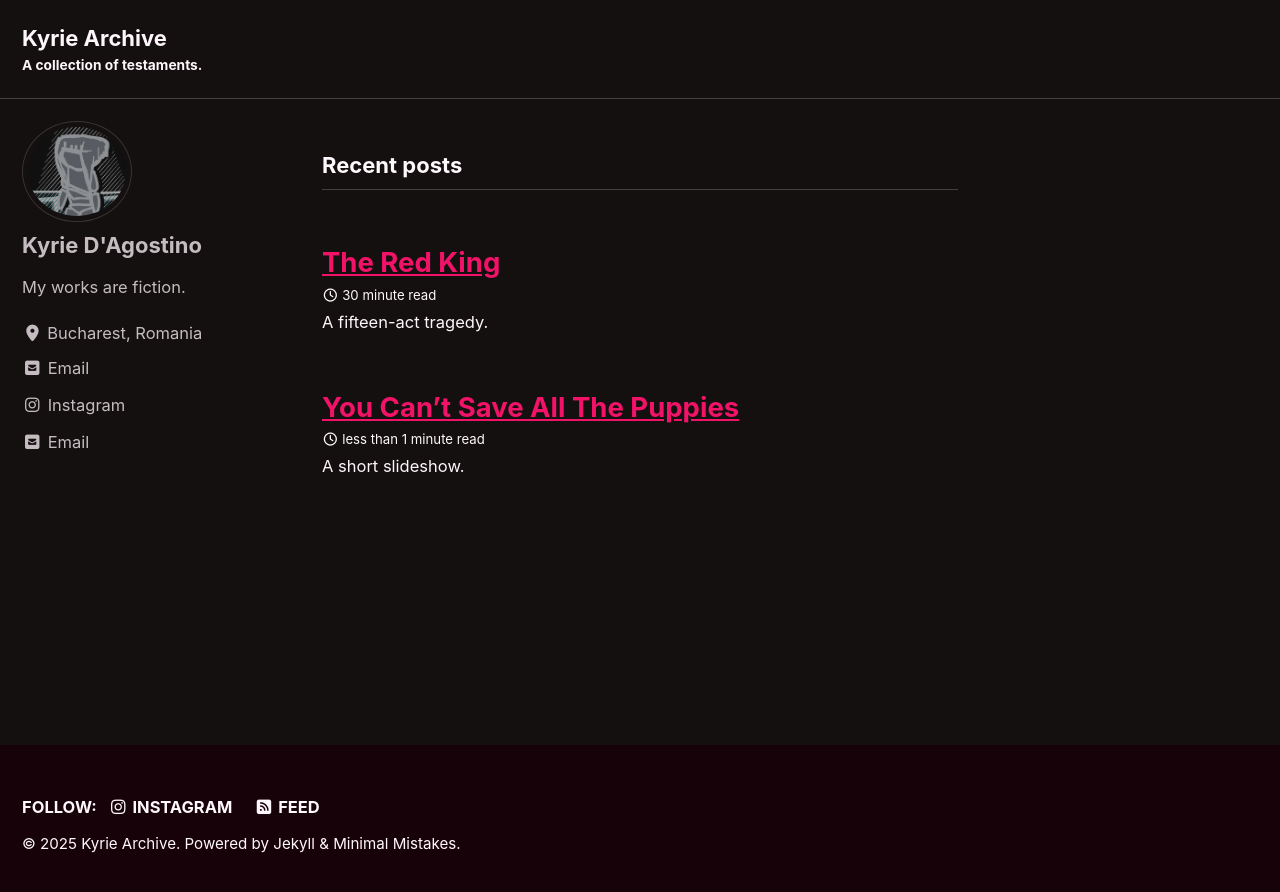
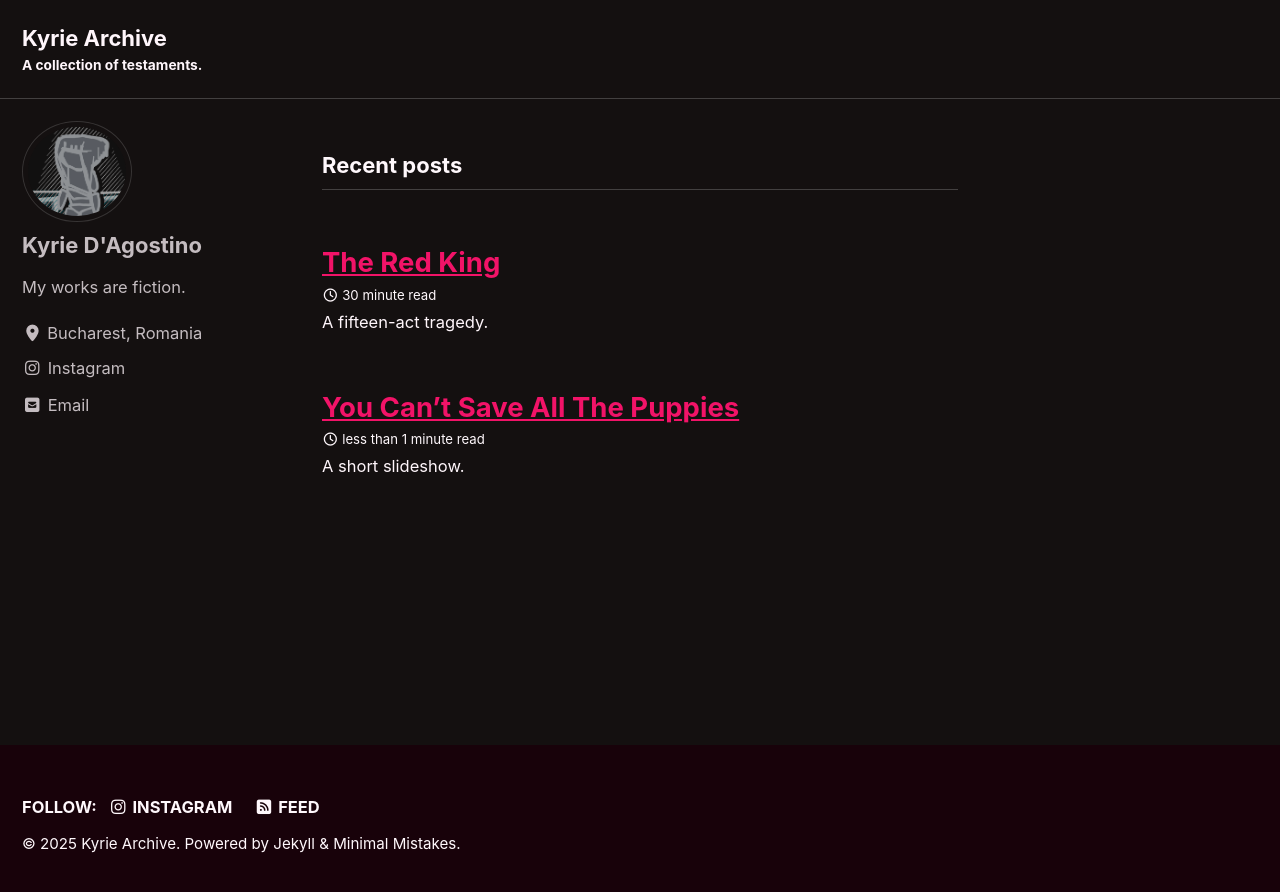
Before and after one commit to kyrie-edelweiss/edelweiss-archive, a Jekyll site: the page built from index.html, in a window 1280 px wide. Shown: the top 892 px of the page. Built offline with Jekyll 4.4.1, drawn with Linux system fonts in a browser that asks for light colours; cached includes are drawn as plain includes; the list of posts is cut into pages by our own code.

Commit message:
Update _config.yml

```diff
--- a/_config.yml
+++ b/_config.yml
@@ -119,9 +119,6 @@ author:
   location         : "Bucharest, Romania"
   email            : "kyrie.edelweiss@gmail.com"
   links:
-    - label: "Email"
-      icon: "fas fa-fw fa-envelope-square"
-      url: "mailto:kyrie.edelweiss@gmail.com"
     - label: "Website"
       icon: "fas fa-fw fa-link"
       # url: "https://your-website.com"
```
